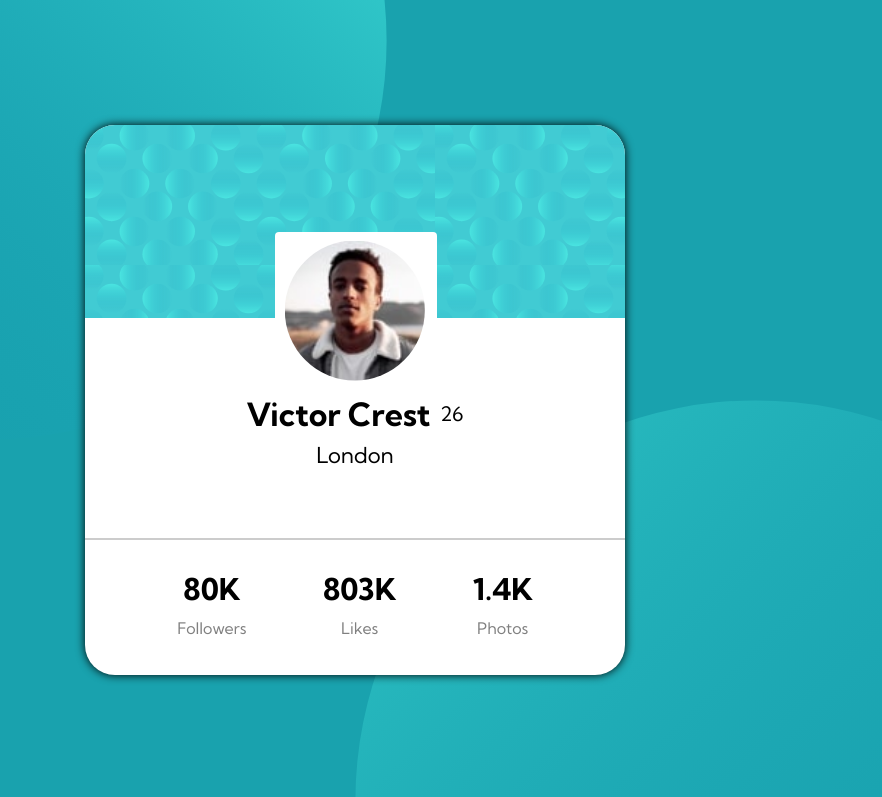
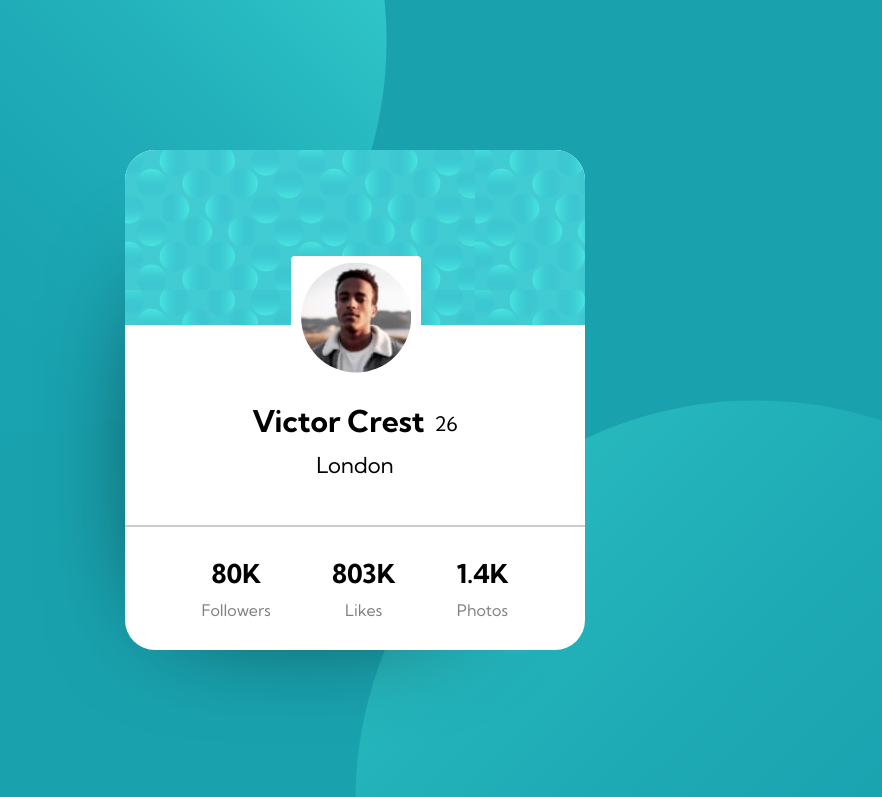
Before and after one commit to bluerhythmz/profile-card-component, a plain HTML site: page profile-card-component-main/index.html in a window 1280 px wide. Shown: the top 797 px of the page, without its empty margins (285-1167 px from the left). Drawn offline with Linux system fonts and the light colour scheme.

Commit message:
dimensions fix

```diff
--- a/profile-card-component-main/style.css
+++ b/profile-card-component-main/style.css
@@ -45,12 +45,12 @@ body {
     position: absolute;
     top: 50%;
     left: 50%;
-    height: 550px;
-    width: 540px;
+    height: 500px;
+    width: 460px;
     background-color: white;
     border-radius: 30px;
     overflow: hidden;
-    box-shadow: 0px 0px 10px black;
+    box-shadow: -50px 50px 120px -100px black;
     transform: translate(-50%, -50%);
 }
 
@@ -69,7 +69,7 @@ body {
     border-radius: 100%;
     width: 2px;
     height: 2px;
-    box-shadow: 0px 0px 0px 80px #fff;
+    box-shadow: 0px 0px 0px 64px #fff;
 }
 
 .avatar {
@@ -77,12 +77,12 @@ body {
     background-repeat: no-repeat;
     background-size: cover;
     background-position: center;
-    height: 140px;
-    width: 140px;
+    height: 110px;
+    width: 110px;
     clip-path: circle(50% at center);
     position: absolute;
-    left: 37%;
-    top: 21%;
+    left: 38.3%;
+    top: 22.5%;
 }
 
 .nameage-wrapper {
@@ -90,11 +90,12 @@ body {
     align-items: center;
     justify-content: center;
     flex-direction: column;
-    height: 220px;
+    height: 200px;
     width: 100%;
 }
 
 .location {
+    margin-top: 10px;
     font-size: 22px;
 }
 
@@ -102,16 +103,19 @@ body {
     display: flex;
     justify-content: center;
     align-items: center;
-    height: 25%;
+    height: 20%;
     width: 100%;
+    margin-top: 30px;
 }
 
 .nameage h1 {
     font-weight: 700;
     margin-right: 10px;
+    font-size: 30px;
 }
 
 .nameage p {
+    margin-top: 4px;
     font-weight: 400;
     font-size: 20px;
 }
@@ -156,7 +160,7 @@ body {
 .likes h2,
 .photos h2 {
     margin-bottom: 10px;
-    font-size: 30px;
+    font-size: 26px;
 }
 
 .followers p,
@@ -201,7 +205,7 @@ body {
     .card-wrapper {
         position: absolute;
         top: 35%;
-        left: 50%;
+        left: 47%;
         height: 370px;
         width: 320px;
         background-color: white;
```
